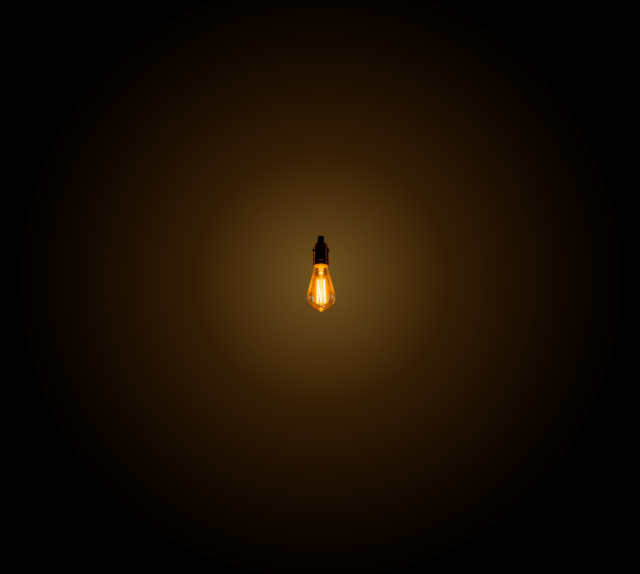
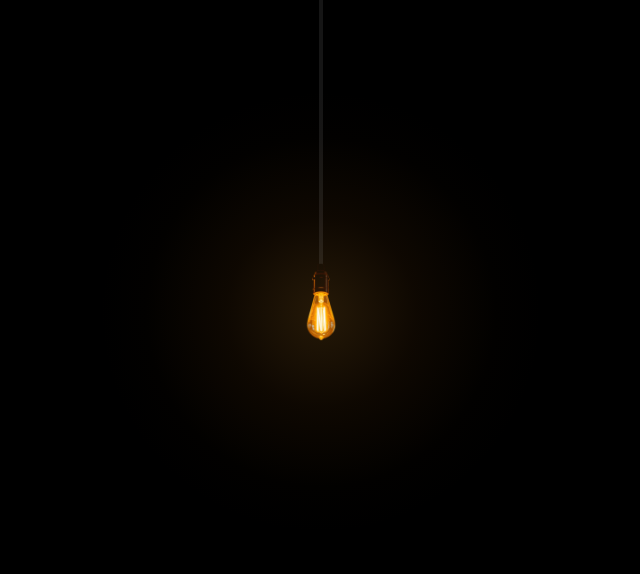
Before and after one commit to AOHTAIINIA/sunflowerbasement, a plain HTML site: page index.html in a window 1280 px wide. Shown: the whole page, without its empty margins (319-959 px from the left). Drawn offline with Linux system fonts and the light colour scheme.

Commit message:
Update index.html

```diff
--- a/index.html
+++ b/index.html
@@ -3,7 +3,7 @@
 <head>
   <meta charset="UTF-8">
   <meta name="viewport" content="width=device-width, initial-scale=1.0">
-  <title></title>
+  <title>Bulb Concept</title>
   <style>
     * {
       margin: 0;
@@ -29,37 +29,39 @@
 
     #light {
       position: absolute;
-      width: 600px;
-      height: 600px;
+      width: 450px;
+      height: 450px;
       border-radius: 50%;
-      background: radial-gradient(circle, rgba(255, 185, 70, 0.45) 0%, rgba(255, 140, 20, 0.2) 30%, rgba(255, 100, 0, 0.05) 60%, transparent 75%);
+      background: radial-gradient(circle, rgba(255, 170, 50, 0.15) 0%, rgba(200, 110, 20, 0.07) 30%, rgba(100, 50, 0, 0.02) 55%, transparent 70%);
       mix-blend-mode: screen;
       pointer-events: none;
       transform: translate(-50%, -50%);
+      z-index: 20;
       will-change: left, top;
     }
 
     #wire {
       position: absolute;
-      width: 6px;
+      width: 4px;
+      background-color: #151515;
       object-fit: fill;
-      transform-origin: top center;
       pointer-events: none;
       user-select: none;
       -webkit-user-drag: none;
-      will-change: transform, height;
+      z-index: 5;
+      will-change: transform, height, left, top;
     }
 
     #bulb {
       position: absolute;
       width: 80px;
       height: auto;
-      transform-origin: top center;
       cursor: grab;
       pointer-events: auto;
       user-select: none;
       -webkit-user-drag: none;
       touch-action: none;
+      z-index: 10;
       will-change: transform, left, top;
     }
   </style>
@@ -77,14 +79,19 @@
     const bulb = document.getElementById('bulb');
     const light = document.getElementById('light');
 
+    bulb.ondragstart = () => false;
+
+    const bulbWidth = 80;
+    const wireWidth = 4;
+
     let anchorX = window.innerWidth / 2;
     let anchorY = 0;
 
-    const restLength = 220;
-    const maxStretch = 300;
-    const stiffness = 0.04;
-    const gravity = 0.5;
-    const damping = 0.985;
+    const restLength = 250;
+    const maxStretch = 320;
+    const stiffness = 0.045;
+    const gravity = 0.55;
+    const damping = 0.982;
 
     let x = anchorX;
     let y = restLength;
@@ -92,6 +99,8 @@
     let vy = 0;
 
     let isDragging = false;
+    let dragOffsetX = 0;
+    let dragOffsetY = 0;
     let targetX = x;
     let targetY = y;
 
@@ -100,36 +109,25 @@
     });
 
     bulb.addEventListener('pointerdown', (e) => {
+      e.preventDefault();
       isDragging = true;
-      bulb.setPointerCapture(e.pointerId);
       bulb.style.cursor = 'grabbing';
-      updateTargetPosition(e.clientX, e.clientY);
+      dragOffsetX = e.clientX - x;
+      dragOffsetY = e.clientY - y;
+      window.addEventListener('pointermove', onPointerMove);
+      window.addEventListener('pointerup', onPointerUp);
+      window.addEventListener('pointercancel', onPointerUp);
     });
 
-    window.addEventListener('pointermove', (e) => {
+    function onPointerMove(e) {
       if (!isDragging) return;
-      updateTargetPosition(e.clientX, e.clientY);
-    });
+      let rawX = e.clientX - dragOffsetX;
+      let rawY = e.clientY - dragOffsetY;
 
-    window.addEventListener('pointerup', (e) => {
-      if (!isDragging) return;
-      isDragging = false;
-      try {
-        bulb.releasePointerCapture(e.pointerId);
-      } catch (err) {}
-      bulb.style.cursor = 'grab';
-    });
+      let dx = rawX - anchorX;
+      let dy = rawY - anchorY;
 
-    window.addEventListener('pointercancel', () => {
-      isDragging = false;
-      bulb.style.cursor = 'grab';
-    });
-
-    function updateTargetPosition(clientX, clientY) {
-      let dx = clientX - anchorX;
-      let dy = clientY - anchorY;
-
-      if (dy < 30) dy = 30;
+      if (dy < 40) dy = 40;
 
       const dist = Math.hypot(dx, dy);
       if (dist > maxStretch) {
@@ -141,60 +139,70 @@
       targetY = anchorY + dy;
     }
 
-    function animate() {
+    function onPointerUp() {
+      if (!isDragging) return;
+      isDragging = false;
+      bulb.style.cursor = 'grab';
+      window.removeEventListener('pointermove', onPointerMove);
+      window.removeEventListener('pointerup', onPointerUp);
+      window.removeEventListener('pointercancel', onPointerUp);
+    }
+
+    function update() {
       if (isDragging) {
-        vx = targetX - x;
-        vy = targetY - y;
+        vx = (targetX - x) * 0.5;
+        vy = (targetY - y) * 0.5;
         x = targetX;
         y = targetY;
       } else {
         const dx = x - anchorX;
         const dy = y - anchorY;
         const dist = Math.hypot(dx, dy) || 1;
+        const stretch = dist - restLength;
 
-        const nx = dx / dist;
-        const ny = dy / dist;
+        const fx = -stiffness * stretch * (dx / dist);
+        const fy = -stiffness * stretch * (dy / dist) + gravity;
 
-        const spring = -stiffness * (dist - restLength);
-
-        vx = (vx + spring * nx) * damping;
-        vy = (vy + spring * ny + gravity) * damping;
+        vx = (vx + fx) * damping;
+        vy = (vy + fy) * damping;
 
         x += vx;
         y += vy;
 
         const currentDist = Math.hypot(x - anchorX, y - anchorY);
         if (currentDist > maxStretch) {
-          x = anchorX + (x - anchorX) / currentDist * maxStretch;
-          y = anchorY + (y - anchorY) / currentDist * maxStretch;
+          x = anchorX + ((x - anchorX) / currentDist) * maxStretch;
+          y = anchorY + ((y - anchorY) / currentDist) * maxStretch;
         }
       }
 
       const dx = x - anchorX;
       const dy = y - anchorY;
-      const currentDist = Math.hypot(dx, dy);
-      const angle = -Math.atan2(dx, dy);
+      const dist = Math.hypot(dx, dy);
+      const angle = Math.atan2(dx, dy);
 
-      wire.style.left = anchorX + 'px';
+      wire.style.left = (anchorX - wireWidth / 2) + 'px';
       wire.style.top = anchorY + 'px';
-      wire.style.height = currentDist + 'px';
-      wire.style.transform = `translateX(-50%) rotate(${angle}rad)`;
+      wire.style.height = (dist + 8) + 'px';
+      wire.style.transformOrigin = (wireWidth / 2) + 'px 0px';
+      wire.style.transform = `rotate(${angle}rad)`;
 
-      bulb.style.left = x + 'px';
+      bulb.style.left = (x - bulbWidth / 2) + 'px';
       bulb.style.top = y + 'px';
-      bulb.style.transform = `translate(-50%, 0) rotate(${angle}rad)`;
+      bulb.style.transformOrigin = (bulbWidth / 2) + 'px 0px';
+      bulb.style.transform = `rotate(${angle}rad)`;
 
-      const filamentOffset = 45;
-      const lightX = x + Math.sin(-angle) * filamentOffset;
-      const lightY = y + Math.cos(-angle) * filamentOffset;
+      const filamentOffset = 50;
+      const lightX = x + Math.sin(angle) * filamentOffset;
+      const lightY = y + Math.cos(angle) * filamentOffset;
 
       light.style.left = lightX + 'px';
       light.style.top = lightY + 'px';
 
-      requestAnimationFrame(animate);
+      requestAnimationFrame(update);
     }
 
-    animate();
+    update();
   </script>
 </body>
 </html>
```
